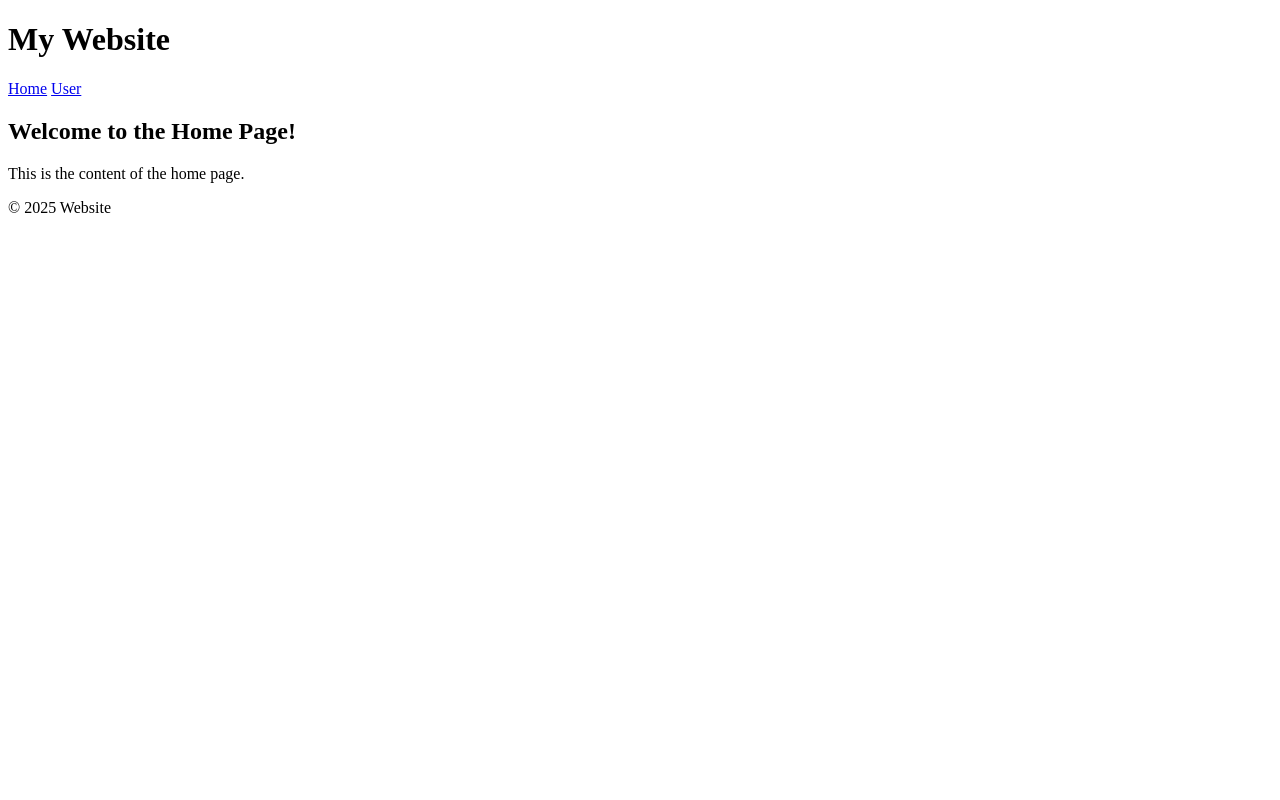
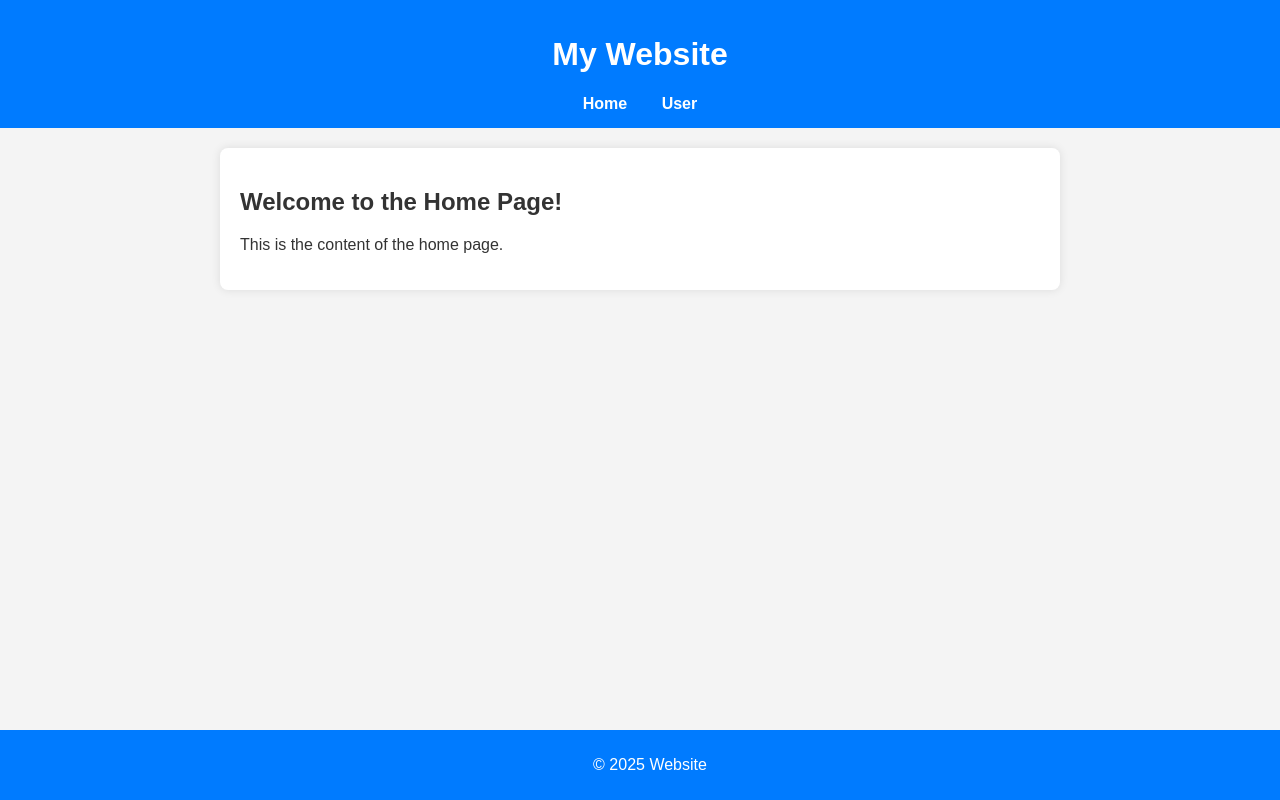
Before and after one commit to arjunkhetia/Django-Project, a Django app: page /user/ui in a window 1280 px wide. Run offline with Django 5.2, Linux system fonts and the light colour scheme.

Commit message:
Style Added

```diff
--- /dev/null
+++ b/user/static/css/styles.css
@@ -0,0 +1,54 @@
+/* General styles */
+body {
+    font-family: Arial, sans-serif;
+    margin: 0;
+    padding: 0;
+    background-color: #f4f4f4;
+    color: #333;
+}
+
+/* Header styles */
+header {
+    background-color: #007bff;
+    color: white;
+    padding: 15px;
+    text-align: center;
+}
+
+/* Navigation menu */
+nav {
+    text-align: center;
+    margin-top: 10px;
+}
+
+nav a {
+    text-decoration: none;
+    color: white;
+    margin: 0 15px;
+    font-weight: bold;
+}
+
+nav a:hover {
+    text-decoration: underline;
+}
+
+/* Main content */
+main {
+    max-width: 800px;
+    margin: 20px auto;
+    background: white;
+    padding: 20px;
+    border-radius: 8px;
+    box-shadow: 0 0 10px rgba(0, 0, 0, 0.1);
+}
+
+/* Footer styles */
+footer {
+    text-align: center;
+    padding: 10px;
+    background-color: #007bff;
+    color: white;
+    position: fixed;
+    bottom: 0;
+    width: 100%;
+}
--- a/user/templates/user/base.html
+++ b/user/templates/user/base.html
@@ -4,6 +4,8 @@
     <meta charset="UTF-8">
     <meta name="viewport" content="width=device-width, initial-scale=1.0">
     <title>{% block title %}Django Project{% endblock %}</title>
+    {% load static %}  <!-- Load static files -->
+    <link rel="stylesheet" href="{% static 'css/styles.css' %}"> <!-- Link CSS -->
 </head>
 <body>
     <header>
```
